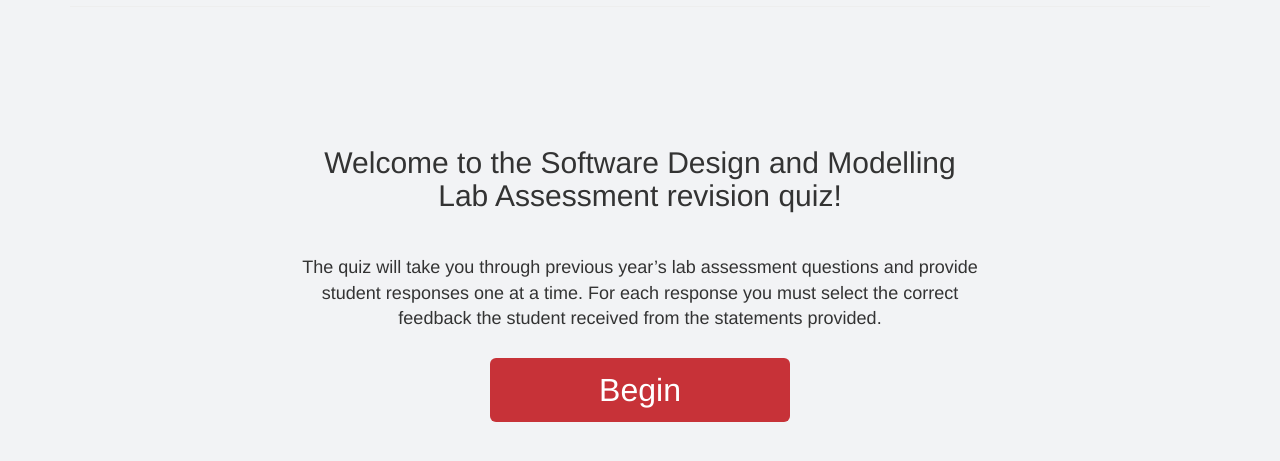
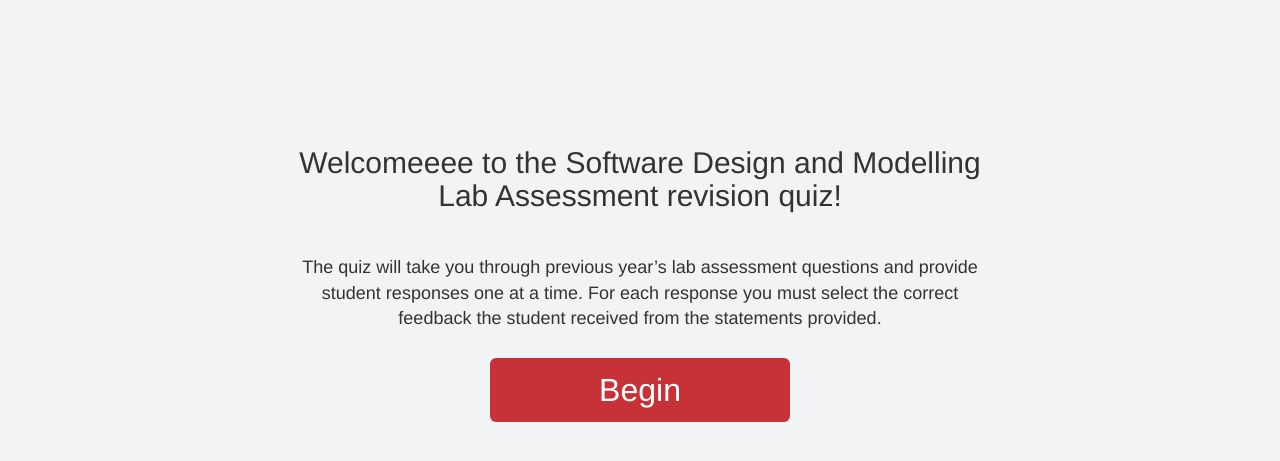
Before and after one commit to ionac37/ionac37.github.io, a plain HTML site: page index.html in a window 1280 px wide. Shown: the part 133-594 px from the top of the page. Drawn offline with nearby package versions, Linux system fonts and the light colour scheme.

Commit message:
Update index.html

```diff
--- a/index.html
+++ b/index.html
@@ -52,7 +52,7 @@
     </div>
 
     <div class="container text-center">
-        <h2> <br><br><br>Welcome to the Software Design and Modelling <br> Lab Assessment revision quiz! <br><br></h2>
+        <h2> <br><br><br>Welcomeeee to the Software Design and Modelling <br> Lab Assessment revision quiz! <br><br></h2>
         <div class="large"> The quiz will take you through previous year’s lab assessment questions and provide <br>
             student responses one at a time. For each response you must select the correct <br> feedback the student received
             from the statements provided. <br><br>
```
